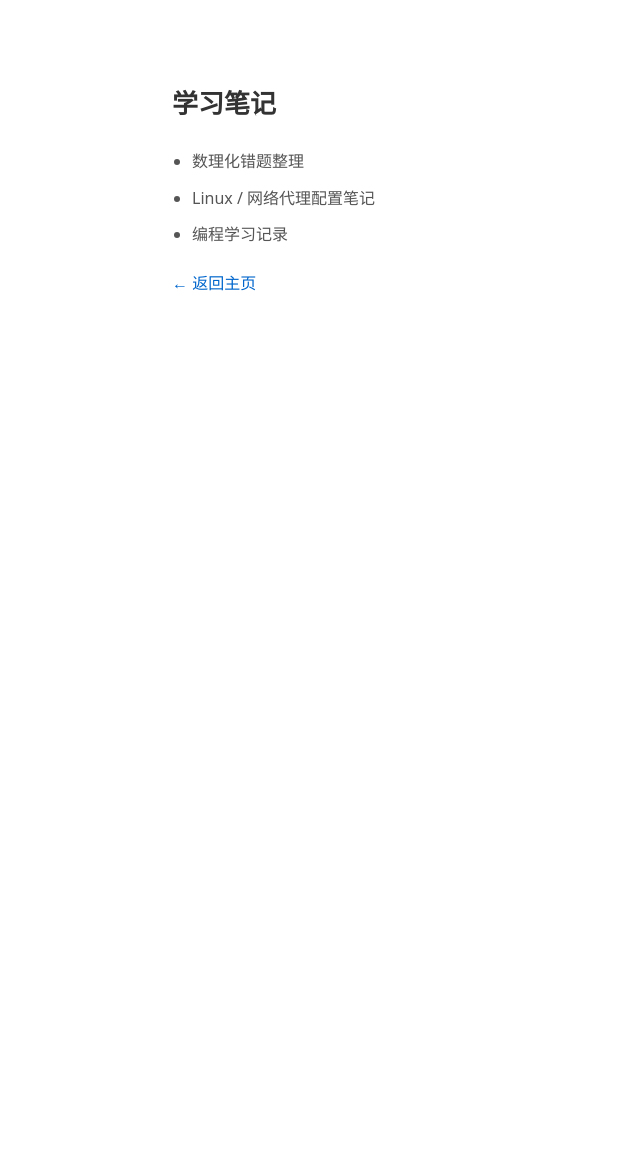
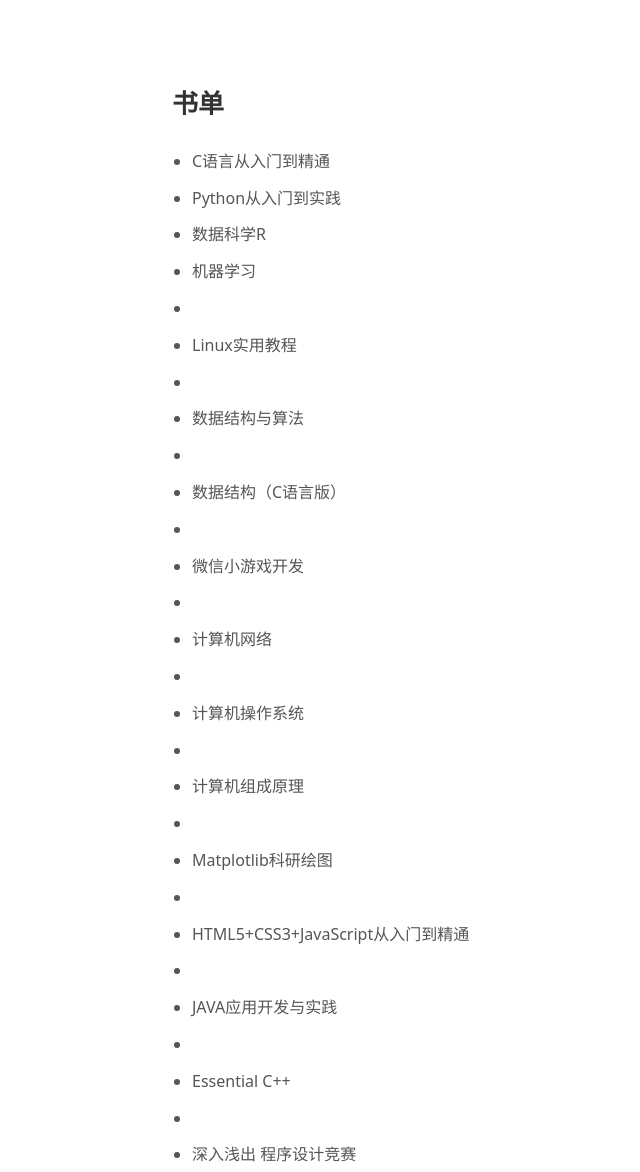
Before and after one commit to Swamp1122/Swamp1122.github.io, a plain HTML site: page notes.html in a window 1280 px wide. Shown: the top 1172 px of the page, without its empty margins (188-828 px from the left). Before the commit the page ends 800 px from the top, so only its background shows below. Drawn offline with Linux system fonts and the light colour scheme.

Commit message:
进行了更新

```diff
--- a/notes.html
+++ b/notes.html
@@ -15,11 +15,24 @@
     </style>
 </head>
 <body>
-    <h1>学习笔记</h1>
+    <h1>书单</h1>
     <ul>
-        <li>数理化错题整理</li>
-        <li>Linux / 网络代理配置笔记</li>
-        <li>编程学习记录</li>
+        <li>C语言从入门到精通</li>
+        <li>Python从入门到实践</li>
+        <li>数据科学R</li>
+        <li>机器学习<li>
+        <li>Linux实用教程<li>
+        <li>数据结构与算法<li>
+        <li>数据结构（C语言版）<li>
+        <li>微信小游戏开发<li>
+        <li>计算机网络<li>
+        <li>计算机操作系统<li>
+        <li>计算机组成原理<li>
+        <li>Matplotlib科研绘图<li>
+        <li>HTML5+CSS3+JavaScript从入门到精通<li>
+        <li>JAVA应用开发与实践<li>
+        <li>Essential C++<li>
+        <li>深入浅出 程序设计竞赛<li>
     </ul>
     <p style="margin-top:20px;"><a href="/">← 返回主页</a></p>
 </body>
```
Also changed, not shown: about.html (+2 -2 lines), index.html (+4 -5 lines).
